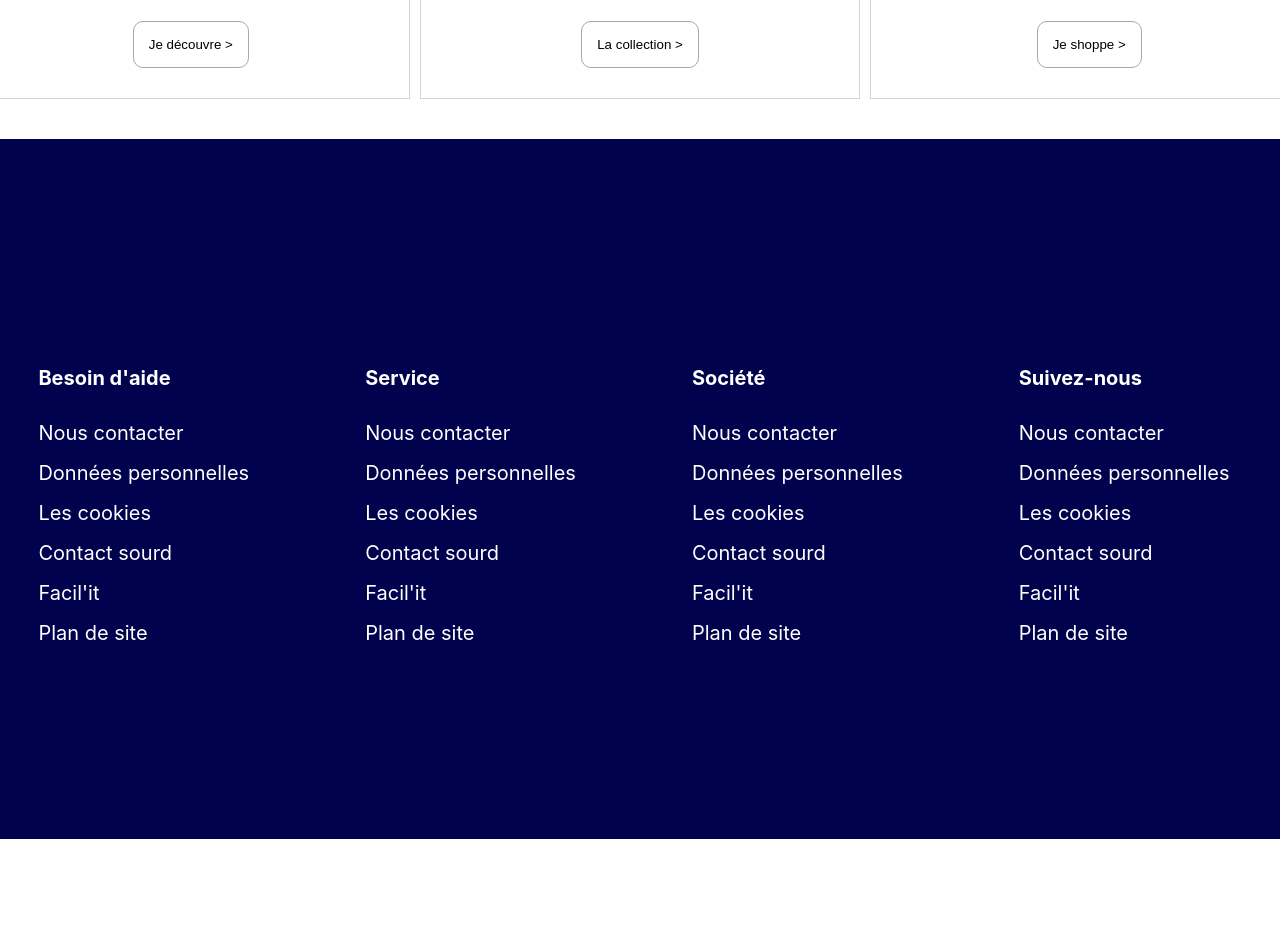
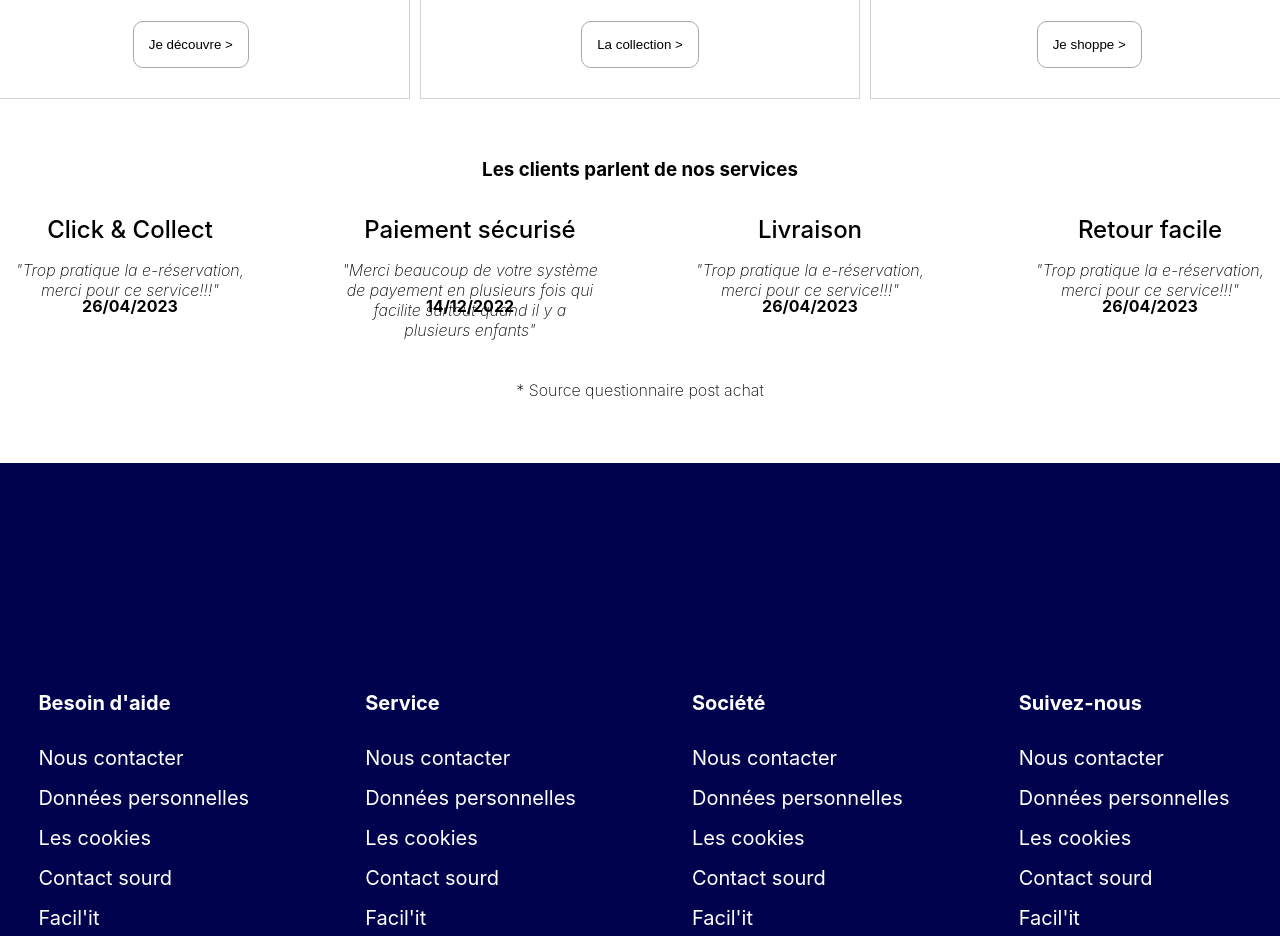
Before and after one commit to EmptyPeanut/ExoReact, a React (Create React App) app: page / in a window 1280 px wide. Shown: the part 1420-2356 px from the top of the page. Before the commit the page ends 2259 px from the top, so only its background shows below. Built offline with nearby package versions, Linux system fonts and the light colour scheme.

Commit message:
WIP: block reassurance

```diff
--- a/src/components/reassurance-list/Reassurance.tsx
+++ b/src/components/reassurance-list/Reassurance.tsx
@@ -1,8 +1,16 @@
 import React from 'react'
+import { ReassuranceData } from '../../models/reassurance/ReassuranceData'
 
-const Reassurance = () => {
+type reassuranceData = {
+    data: ReassuranceData;
+}
+const Reassurance: React.FC<reassuranceData> = ({data}) => {
   return (
-    <div>Reassurance</div>
+    <div className='reassurance'>
+        <h4>{data.title}</h4>
+        <p>{data.description}</p>
+        <span><b>{data.date}</b></span>
+    </div>
   )
 }
 
--- a/src/components/reassurance-list/ReassuranceList.tsx
+++ b/src/components/reassurance-list/ReassuranceList.tsx
@@ -1,12 +1,23 @@
 import React from 'react'
 import { ReassuranceData } from '../../models/reassurance/ReassuranceData';
+import Reassurance from './Reassurance';
+import './style.css';
 
 type reassurancesData = {
     data: ReassuranceData[];
 }
 const ReassuranceList: React.FC<reassurancesData> = ({data}) => {
   return (
-    <div>ReassuranceList</div>
+
+    <div className='reassurance-container'>
+        <h3>Les clients parlent de nos services</h3>
+        <div className='reassurance-row'>
+            {data.map((el) => {
+                return <Reassurance data={el}/>
+            })}
+        </div>
+        <span>* Source questionnaire post achat</span>
+    </div>
   )
 }
 
--- /dev/null
+++ b/src/components/reassurance-list/style.css
@@ -0,0 +1,47 @@
+.reassurance-container
+{
+    display: flex;
+    flex-direction: column;
+    gap: 1rem;
+    align-items: center;
+    justify-content: center;
+}
+
+.reassurance-container > :nth-child(3)
+{
+    font-weight: 200;
+    margin: 3rem 0;
+}
+
+.reassurance-row
+{
+    display: grid;
+    grid-template-columns: repeat(4, 1fr);
+    align-content: stretch;
+    align-items: center;
+    gap: 5rem;
+    justify-content: center;
+}
+
+.reassurance
+{
+    display: flex;
+    flex-direction: column;
+    align-items: center;
+}
+
+.reassurance p
+{
+    font-weight: 200;
+    color: black;
+    font-size: 1rem;
+    font-style: italic;
+    text-align: center;
+}
+
+.reassurance h4
+{
+    font-weight: 500;
+    margin: 0;
+    font-size: 1.5rem;
+}
--- a/src/pages/HomePage.tsx
+++ b/src/pages/HomePage.tsx
@@ -3,6 +3,8 @@ import BlockVert from '../components/block-vert/BlockVert';
 import TripleBlock from '../components/triple-block/TripleBlock';
 import { BlockData } from '../models/triple-block/BlockData';
 import { BlockVertData } from '../models/block-vert/BlockVertData';
+import ReassuranceList from '../components/reassurance-list/ReassuranceList';
+import { ReassuranceData } from '../models/reassurance/ReassuranceData';
 
 const blockVertData: BlockVertData =
   {
@@ -39,11 +41,39 @@ const tripleBlockData: BlockData[] = [
     'cta': 'Je shoppe'
   },
 ]
+
+const reassuranceData: ReassuranceData[] = [
+  {
+    'logo': '',
+    'title': 'Click & Collect',
+    'description': '"Trop pratique la e-réservation, merci pour ce service!!!"',
+    'date': '26/04/2023'
+  },
+  {
+    'logo': '',
+    'title': 'Paiement sécurisé',
+    'description': '"Merci beaucoup de votre système de payement en plusieurs fois qui facilite surtout quand il y a plusieurs enfants"',
+    'date': '14/12/2022'
+  },
+  {
+    'logo': '',
+    'title': 'Livraison',
+    'description': '"Trop pratique la e-réservation, merci pour ce service!!!"',
+    'date': '26/04/2023'
+  },
+  {
+    'logo': '',
+    'title': 'Retour facile',
+    'description': '"Trop pratique la e-réservation, merci pour ce service!!!"',
+    'date': '26/04/2023'
+  },
+]
 const HomePage = () => {
   return (
     <>
     <BlockVert data={blockVertData}/>
     <TripleBlock data={tripleBlockData}/>
+    <ReassuranceList data={reassuranceData}/>
     </>
   )
 }
```
Also changed, not shown: src/models/reassurance/ReassuranceData.tsx (+4 -3 lines).
